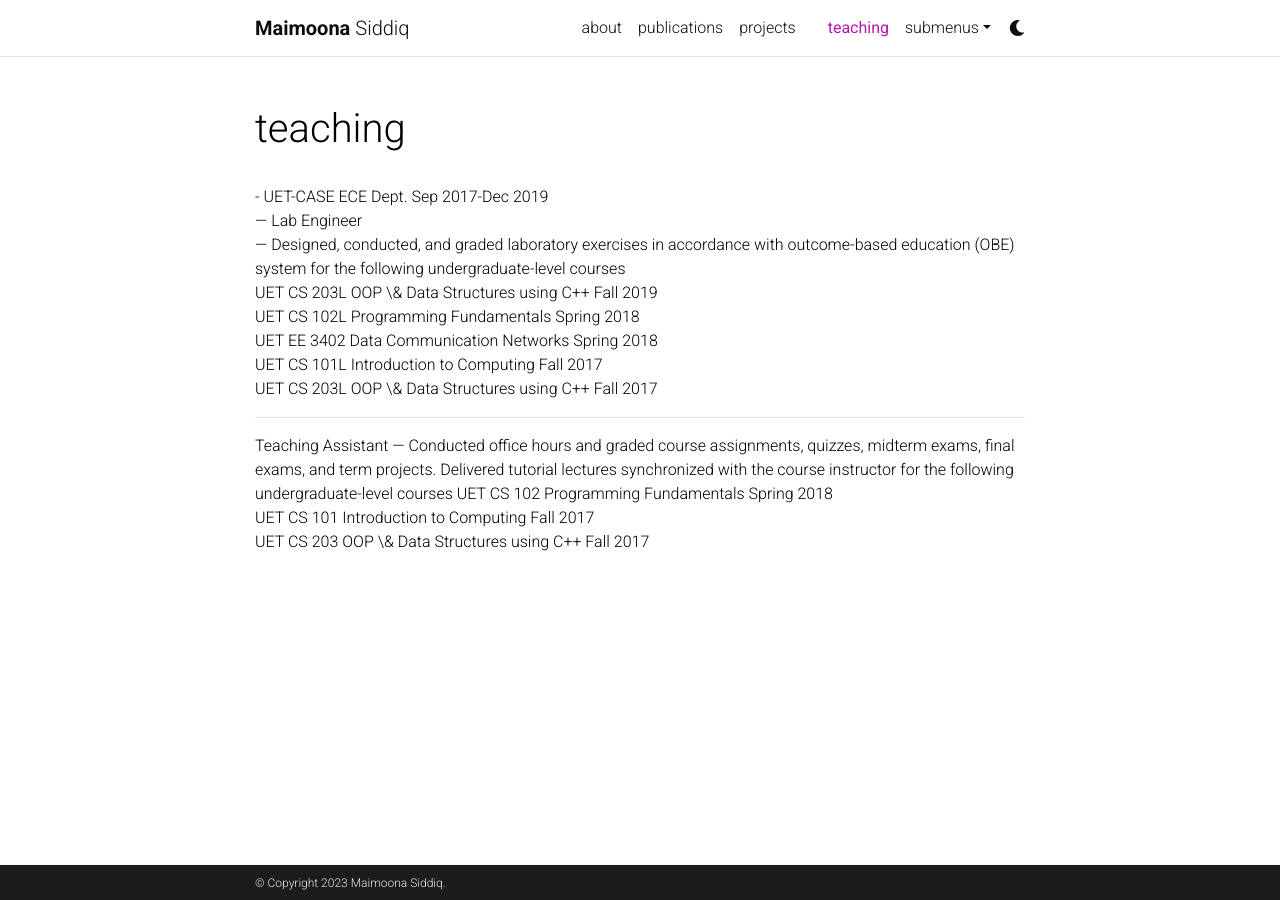
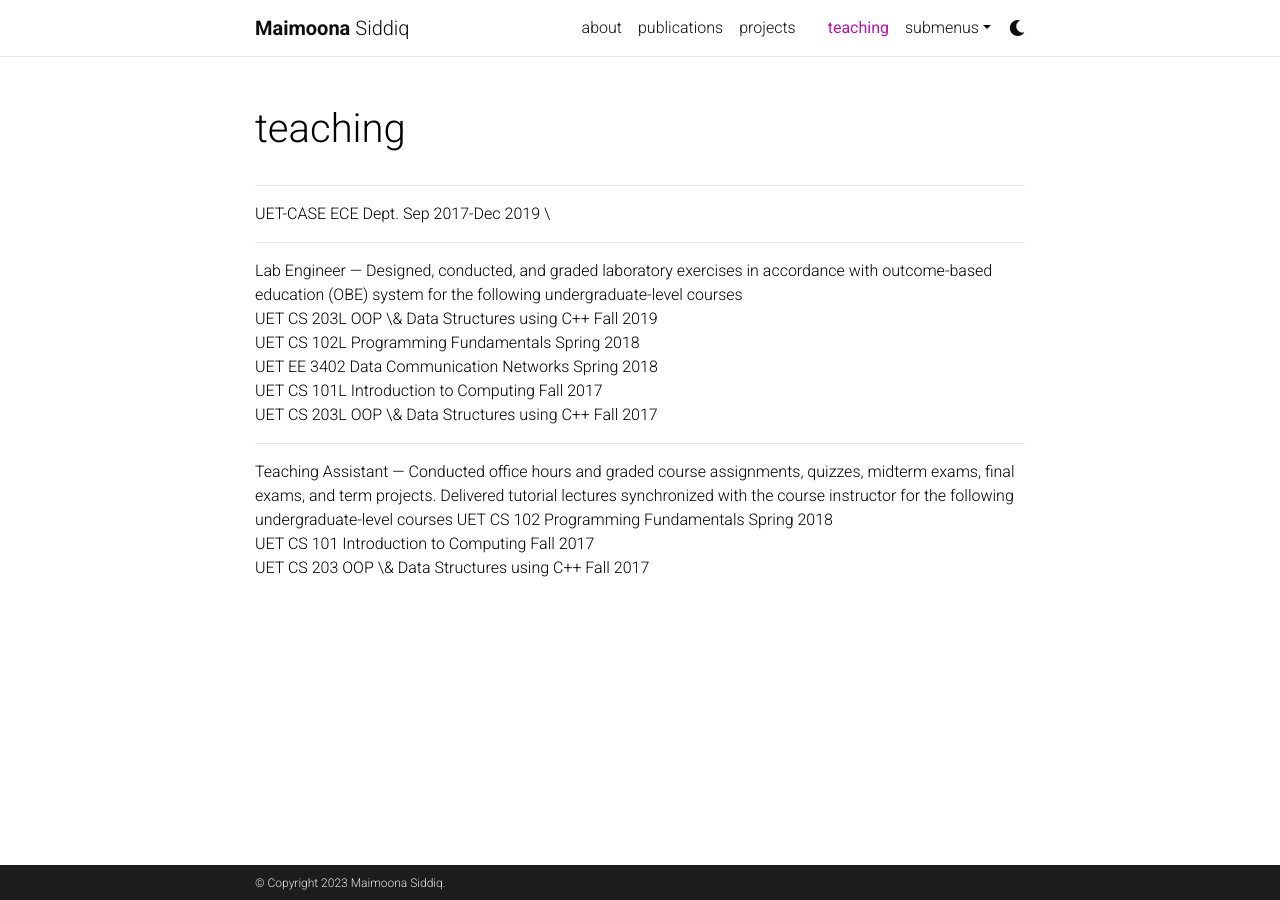
Before and after one commit to MaiMoonaa/maimoonaa.github.io, a Jekyll site: the page built from _pages/teaching.md, in a window 1280 px wide. Built offline with Jekyll 4.4.1, drawn with Linux system fonts in a browser that asks for light colours; comment, search, counter and statistics services are not loaded; a style sheet for code colours, icons or effects is not loaded.

```diff
--- a/_pages/teaching.md
+++ b/_pages/teaching.md
@@ -7,10 +7,11 @@ nav: true
 nav_order: 5
 ---
 
--
+---
 UET-CASE ECE Dept.  Sep 2017-Dec 2019 \\
+
 ---
-Lab Engineer \\
+Lab Engineer
 ---
 Designed, conducted, and graded laboratory exercises in accordance with outcome-based education
 (OBE) system for the following undergraduate-level courses \\
```
